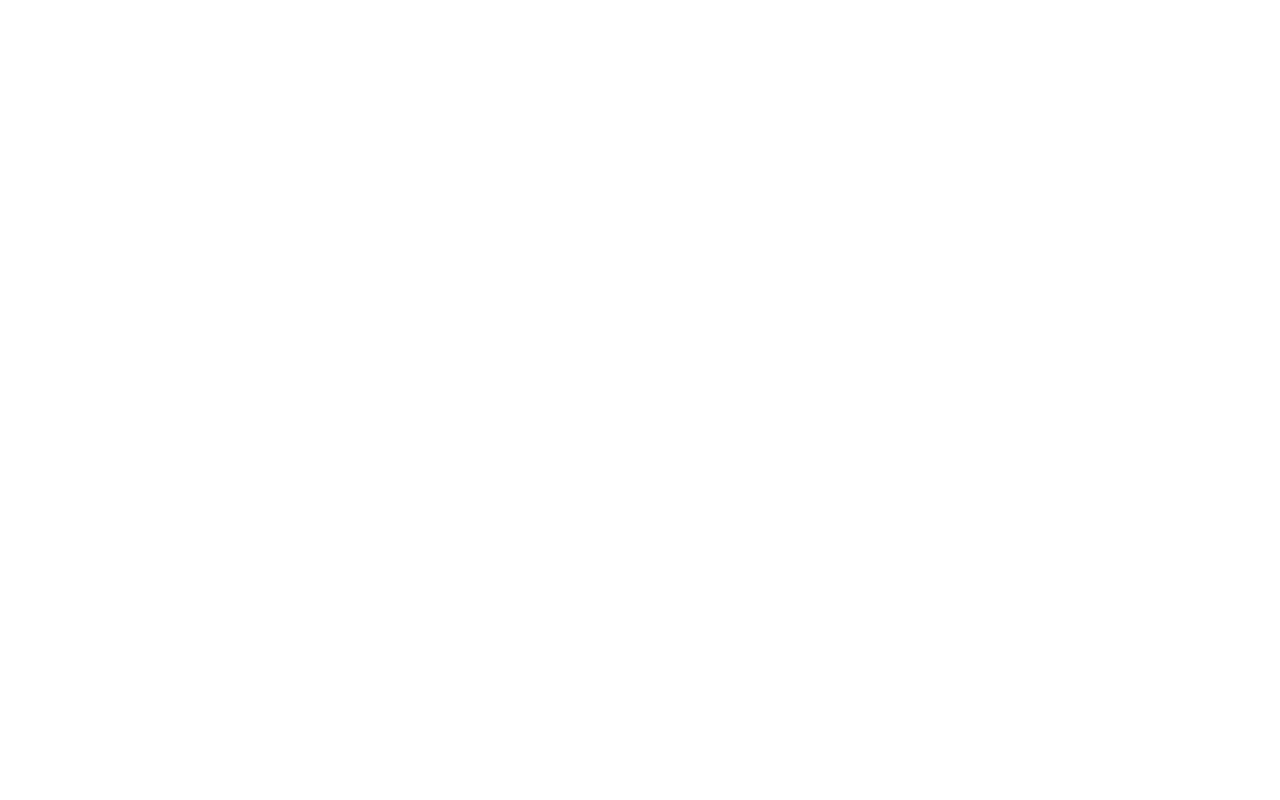
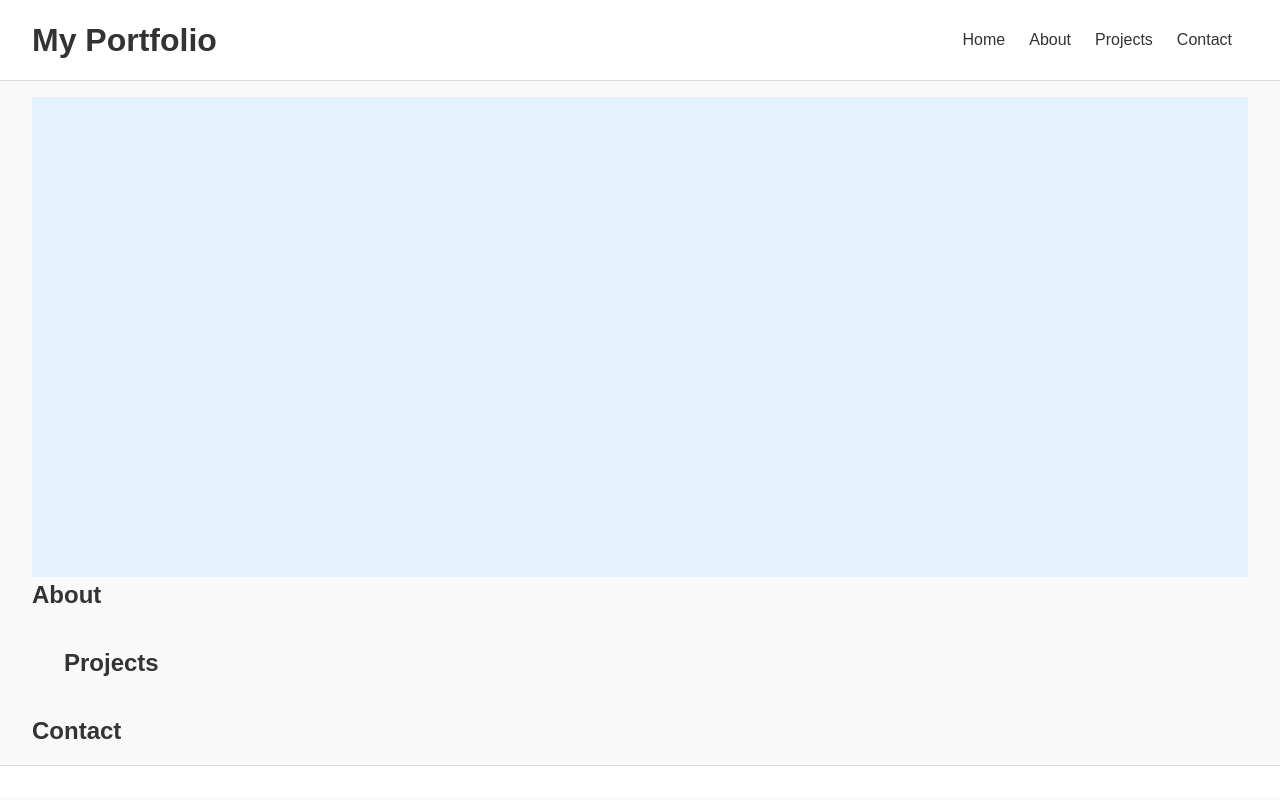
Before and after one commit to abinabraham878/Comeback-2025, a plain HTML site: page 01-foundations/day1-portfolio/index.html in a window 1280 px wide. Drawn offline with Linux system fonts and the light colour scheme.

Commit message:
Day 01 - Added base CSS styles for layout and components

```diff
--- a/01-foundations/day1-portfolio/index.html
+++ b/01-foundations/day1-portfolio/index.html
@@ -10,18 +10,29 @@
 
 </head>
 <body>
+    <a class="skip-link" href="#hero">Skip to main content</a>
+
     <header>
+      <div class="nav-container">
+        <h1 class="site-title"><a href="#hero">My Portfolio</a></h1>
+        <nav aria-label="Primary">
+          <ul>
+            <li><a href="#hero">Home</a></li>
+            <li><a href="#about">About</a></li>
+            <li><a href="#projects">Projects</a></li>
+            <li><a href="#contact">Contact</a></li>
+          </ul>
+        </nav>
+      </div>
+    </header>
 
-    </header>
-    <main>
-        <section id="hero"></section>
-        <section id="about"></section>
-        <section id="projects"></section>
-        <section id="contact"></section>
+    <main id="main">
+      <section id="hero"><h2 class="visually-hidden">Hero</h2></section>
+      <section id="about"><h2>About</h2></section>
+      <section id="projects"><h2>Projects</h2></section>
+      <section id="contact"><h2>Contact</h2></section>
+    </main>
 
-    </main>
-    <footer>
-
-    </footer>
-</body>
+    <footer></footer>
+  </body>
 </html>
--- a/01-foundations/day1-portfolio/styles/base.css
+++ b/01-foundations/day1-portfolio/styles/base.css
@@ -0,0 +1,28 @@
+/*Base Reset*/
+* {
+    margin: 0;
+    padding: 0;
+    box-sizing: border-box;
+}
+
+html {
+    font-size: 16px;
+    scroll-behavior: smooth;
+}
+
+body {
+    font-family: Arial, sans-serif;
+    line-height: 1.5;
+    color: #333;
+    background-color: #f9f9f9;
+}
+
+a {
+    text-decoration: none;
+    color: inherit;
+}
+
+img {
+    max-width: 100%;
+    display: block;
+}
--- a/01-foundations/day1-portfolio/styles/components.css
+++ b/01-foundations/day1-portfolio/styles/components.css
@@ -0,0 +1,13 @@
+button, .btn {
+    padding: 0.75rem 1.5rem;
+    border: none;
+    background-color: #1976d2;
+    color: white;
+    border-radius: 4px;
+    cursor: pointer;
+    transition: background-color 0.3s ease;
+}
+
+button:hover, .btn:hover {
+    background-color: #1565c0;
+}
--- a/01-foundations/day1-portfolio/styles/layout.css
+++ b/01-foundations/day1-portfolio/styles/layout.css
@@ -0,0 +1,100 @@
+/*Layout Wrappers*/
+header,
+main,
+footer {
+    padding: 1rem 2rem;
+}
+
+nav ul {
+    display: flex;
+    gap: 1.5rem;
+    list-style: none;
+}
+
+/* Hero Section */
+#hero {
+    display: flex;
+    flex-direction: column;
+    align-items: center;
+    justify-content: center;
+    min-height: 60vh;
+    background-color: #e3f2fd;
+    text-align: center;
+    padding: 2rem;
+}
+
+/* Project Section */
+#projects {
+    display: grid;
+    grid-template-columns: repeat(auto-fit, minmax(250px, 1fr));
+    gap: 1.5rem;
+    padding: 2rem;
+}
+
+/* Footer Section */
+footer {
+    text-align: center;
+    padding: 1rem;
+    background-color: white;
+    border-top: 1px solid #ddd;
+}
+
+/* Responsive Breakpoints */
+@media(max-width: 768px) {
+    nav ul {
+        flex-direction: column;
+        gap: 0.75rem;
+    }
+}
+
+/* Header container + sticky */
+header {
+    position: sticky;
+    top: 0;
+    background: #fff;
+    border-bottom: 1px solid #ddd;
+    z-index: 1000;
+}
+
+.nav-container {
+    max-width: 1200px;
+    display: flex;
+    align-items: center;
+    justify-content: space-between;
+}
+
+/* Skip link for a11y */
+.skip-link {
+    position: absolute;
+    left: -9999px;
+    top: auto;
+    width: 1px;
+    height: 1px;
+    overflow: hidden;
+}
+
+.skip-link:focus {
+    position: static;
+    width: auto;
+    height: auto;
+    padding: .5rem 1rem;
+    background: #000;
+    color: #fff;
+}
+
+/* Focus visibility */
+a:focus-visible,
+button:focus-visible {
+    outline: 2px solid #1976d2;
+    outline-offset: 2px;
+}
+
+/* Visually hidden (keep for hero h2) */
+.visually-hidden {
+    position: absolute !important;
+    height: 1px;
+    width: 1px;
+    overflow: hidden;
+    clip: rect(1px, 1px, 1px, 1px);
+    white-space: nowrap;
+}
```
